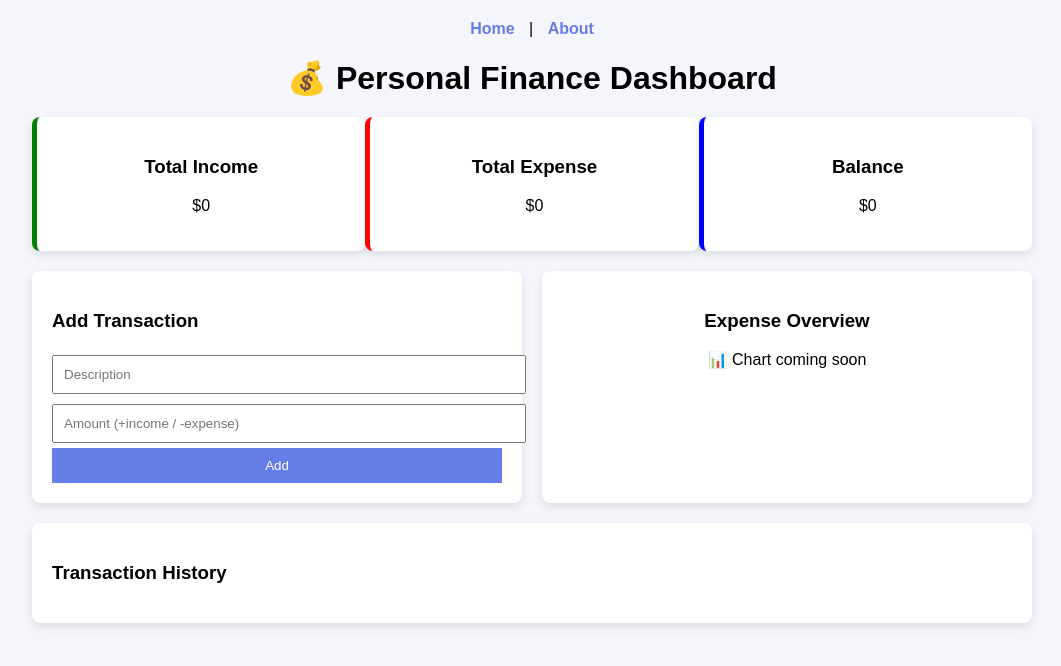
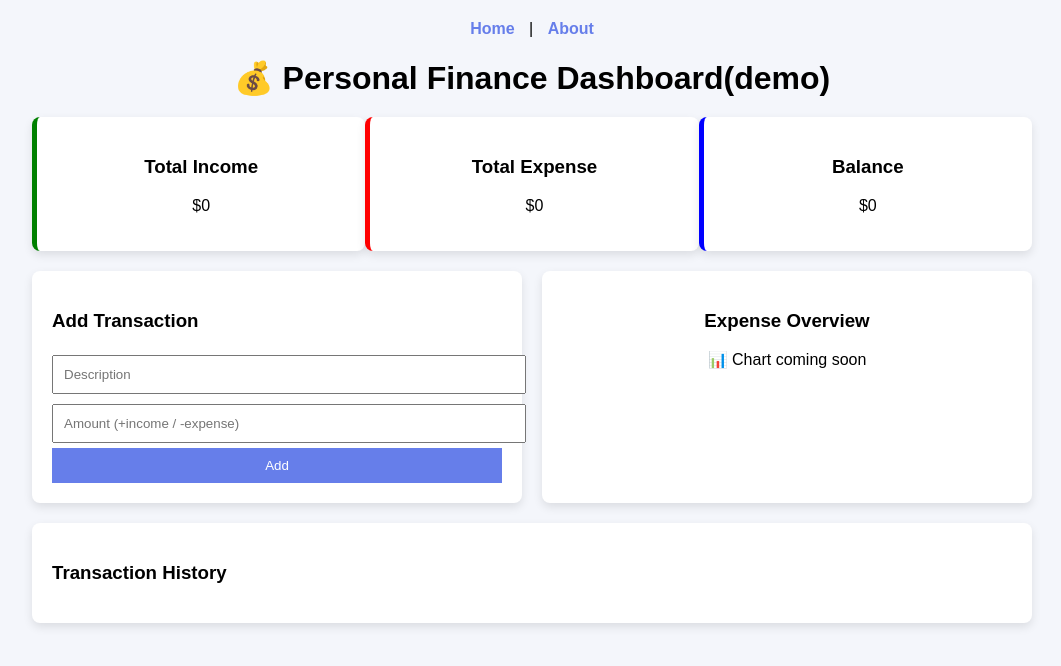
Before and after one commit to nidhishmehta03/expense_tracker, a website: page index.html in a window 1280 px wide. Shown: the whole page, without its empty margins (108-1169 px from the left). Drawn offline with Linux system fonts and the light colour scheme.

Commit message:
small change for testing

```diff
--- a/index.html
+++ b/index.html
@@ -11,7 +11,7 @@
 <a href="index.html">Home</a> | <a href="about.html">About</a>
 </nav>
 
-<h1 class="title">💰 Personal Finance Dashboard</h1>
+<h1 class="title">💰 Personal Finance Dashboard(demo) </h1>
 
 <div class="dashboard">
 
```
